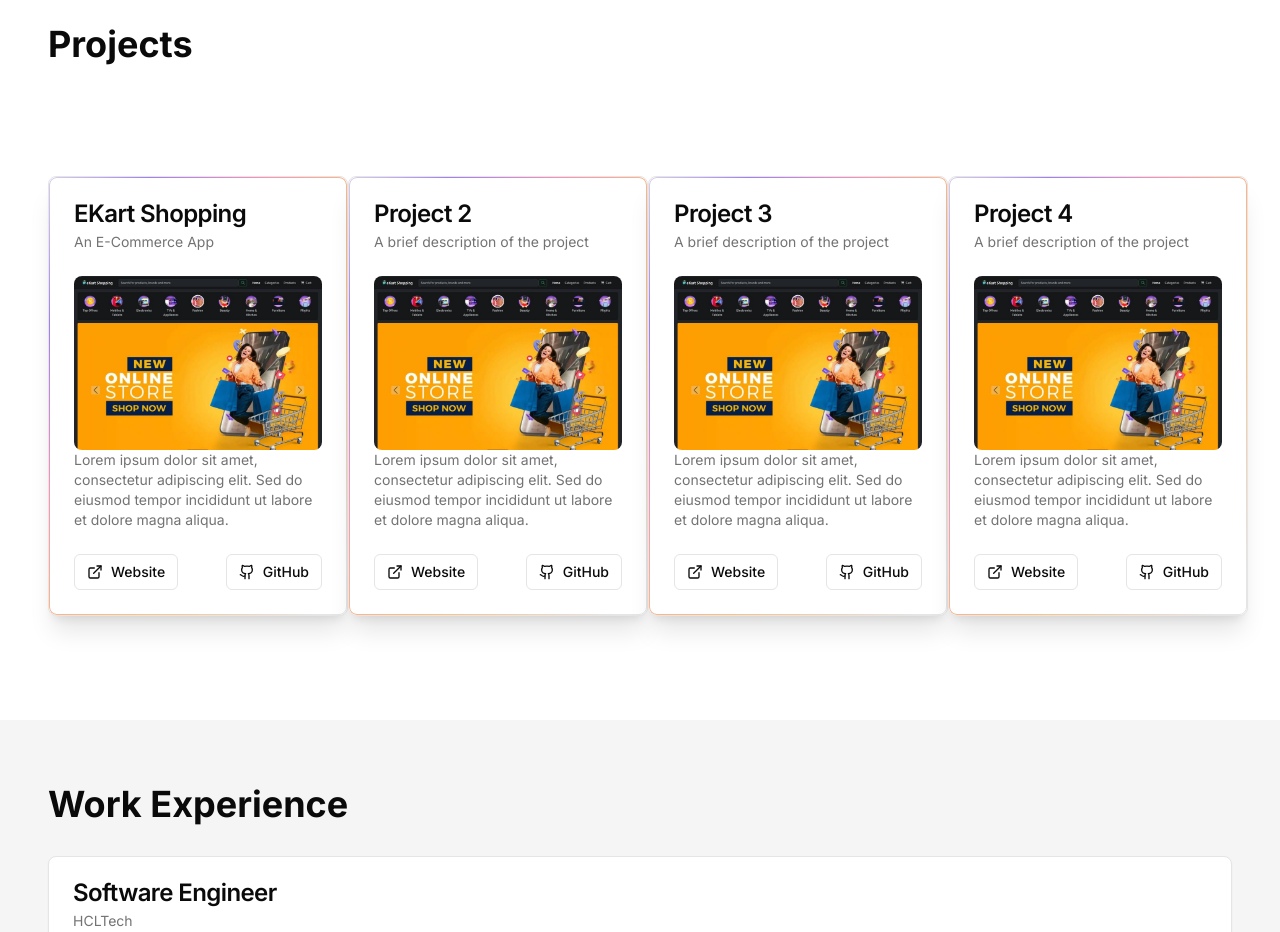
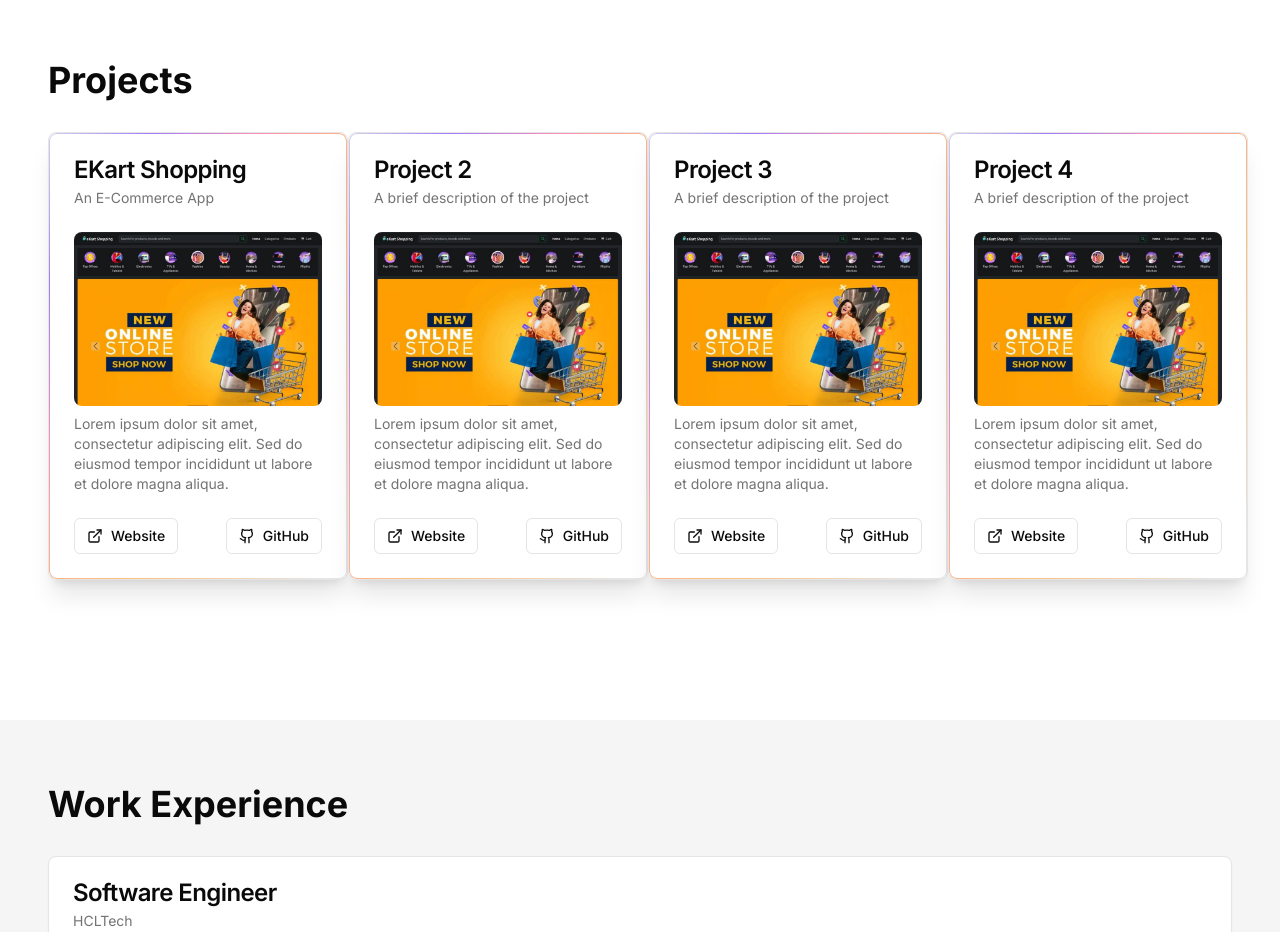
Before and after one commit to ved-asole/nextjs-portfolio, a Next.js app: page / in a window 1280 px wide. Shown: the part 1680-2612 px from the top of the page. Built offline with nearby package versions, Linux system fonts and the light colour scheme.

Commit message:
refactor: Update project card grid gap and styles in portfolio section

```diff
--- a/components/portfolio/projects.jsx
+++ b/components/portfolio/projects.jsx
@@ -62,10 +62,10 @@ export default function Projects() {
             projects.map((project) => (
               <ShineBorder key={project.id}
                 // className="text-center text-2xl font-bold capitalize mt-20 p-0"
-                className="relative flex h-[500px] w-full flex-col items-center justify-center overflow-hidden rounded-lg border bg-background md:shadow-xl mt-20 p-0"
+                className="relative flex h-[500px] w-full flex-col items-center justify-center overflow-hidden rounded-lg border bg-background md:shadow-xl md:mt-20 p-0"
                 color={["#A07CFE", "#FE8FB5", "#FFBE7B"]}
               >
-                <Card className="flex flex-col" >
+                <Card className="flex z-5 flex-col border-none" >
                   <CardHeader>
                     <CardTitle>{project.name}</CardTitle>
                     <CardDescription>{project.description}</CardDescription>
@@ -78,7 +78,7 @@ export default function Projects() {
                       height={200}
                       width={200}
                     />
-                    <p className="text-sm text-muted-foreground">
+                    <p className="text-sm text-muted-foreground mt-2">
                       Lorem ipsum dolor sit amet, consectetur adipiscing elit. Sed do eiusmod tempor incididunt ut labore et dolore magna aliqua.
                     </p>
                   </CardContent>
```
